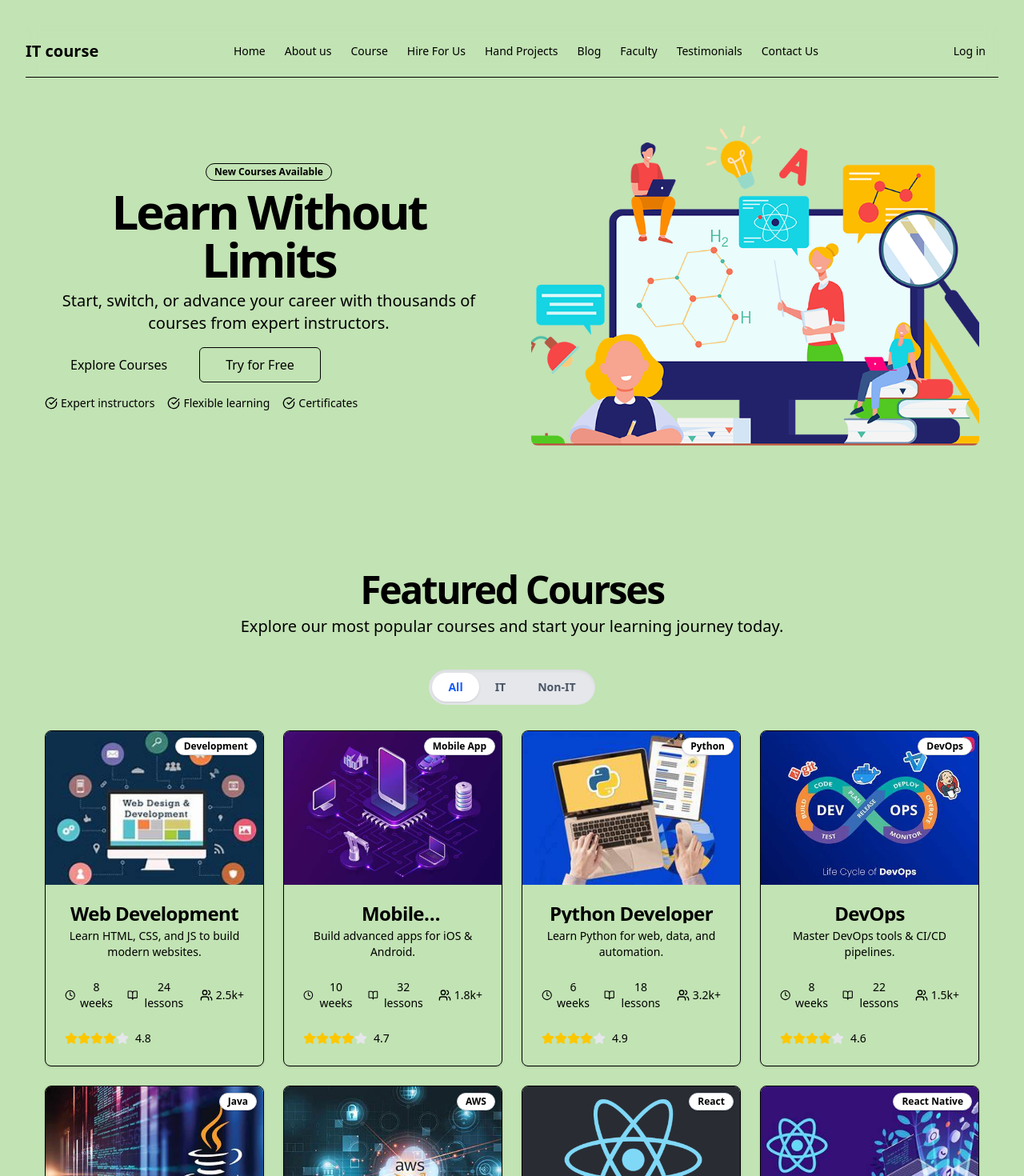
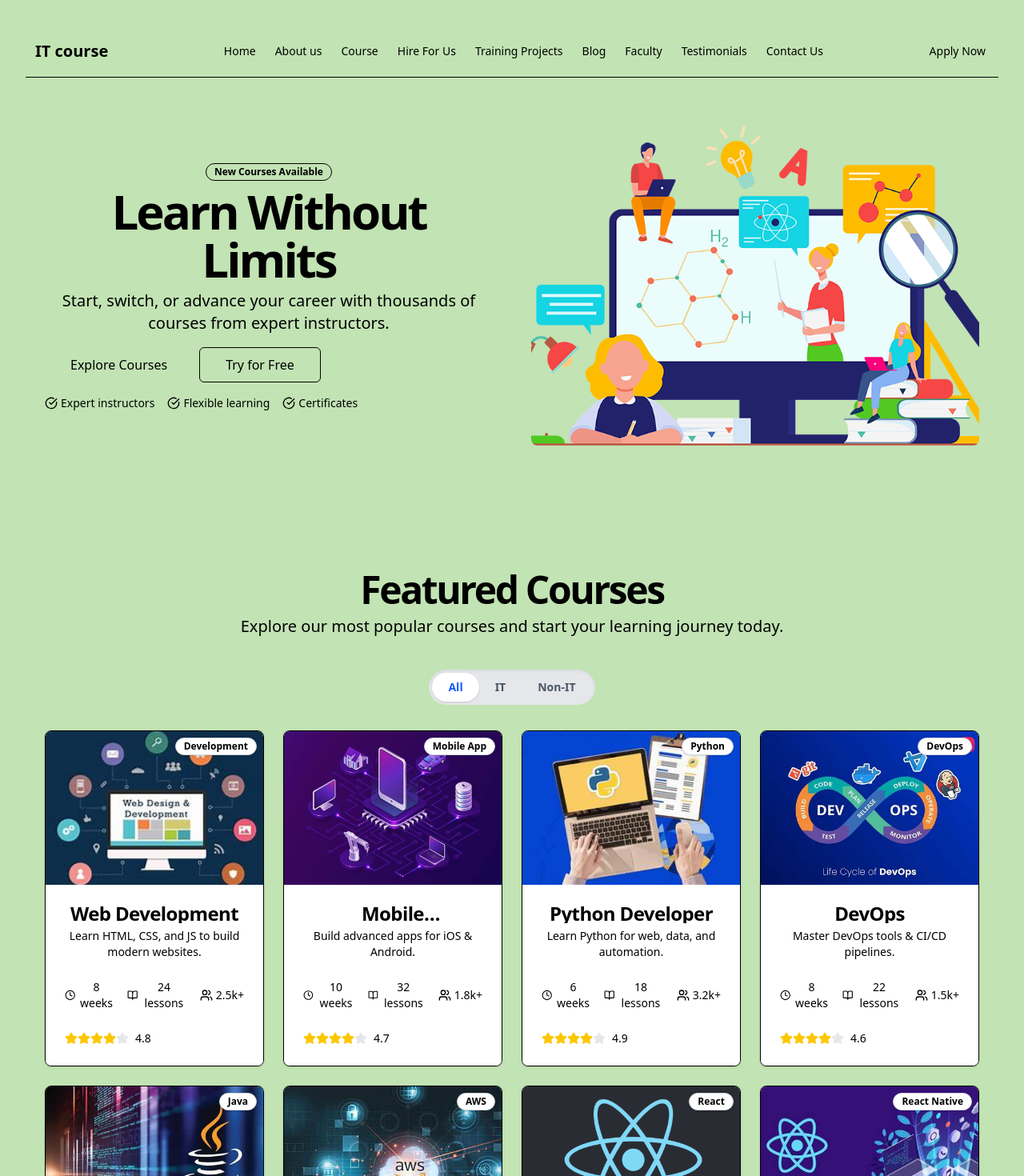
Before and after one commit to SunitaMore/Quran-app, a React (Vite) app: page / in a window 1280 px wide. Shown: the top 1470 px of the page at 80% size. Built offline with nearby package versions, Linux system fonts and the light colour scheme.

Commit message:
navbar hover training project page bg color on cards white

```diff
--- a/src/components/FeaturedCourse.jsx
+++ b/src/components/FeaturedCourse.jsx
@@ -488,11 +488,11 @@ const FeaturedCourse = () => {
                   {course.category}
                 </Badge>
               </div>
-              <CardHeader className="p-4">
+              <CardHeader className="p-4 bg-white">
                 <CardTitle className="line-clamp-1">{course.title}</CardTitle>
                 <CardDescription className="line-clamp-2">{course.description}</CardDescription>
               </CardHeader>
-              <CardContent className="p-4 pt-0">
+              <CardContent className="p-4 pt-0 bg-white">
                 <div className="flex items-center gap-4 text-sm text-muted-foreground">
                   <div className="flex items-center gap-1">
                     <Clock className="h-4 w-4" />
@@ -508,7 +508,7 @@ const FeaturedCourse = () => {
                   </div>
                 </div>
               </CardContent>
-              <CardFooter className="p-4 flex items-center justify-between">
+              <CardFooter className="p-4 flex items-center justify-between bg-white">
                 <div className="flex items-center">
                   <Star className="h-4 w-4 fill-yellow-400 text-yellow-400" />
                   <Star className="h-4 w-4 fill-yellow-400 text-yellow-400" />
--- a/src/components/Navbar.jsx
+++ b/src/components/Navbar.jsx
@@ -15,63 +15,63 @@ const Navbar = () => {
     <header className="sticky top-0 z-50 w-full border-b bg-background/95 backdrop-blur supports-[backdrop-filter]:bg-background/60">
       <div className="container flex h-16 items-center justify-between ">
         <div className="flex items-center gap-2">
-          <NavLink to="/" className="text-xl font-bold cursor-pointer">IT course</NavLink>
+          <NavLink to="/" className="text-xl font-bold cursor-pointer px-3 py-1 rounded hover:bg-blue-100 transition">IT course</NavLink>
         </div>
         <nav className="hidden md:flex gap-6">
           <NavLink smooth={true} duration={500} offset={-70}
             to="/"
-            className="text-sm font-medium hover:text-primary cursor-pointer"
+            className="text-sm font-medium text-muted-foreground hover:text-blue-600 transition duration-300"
           >
             Home
           </NavLink>
 
           <NavLink
             to="/aboutus"
-            className="text-sm font-medium hover:text-primary"
+             className="text-sm font-medium text-muted-foreground hover:text-blue-600 transition duration-300"
           >
             About us
           </NavLink>
           <Link to="course" smooth={true} duration={500} offset={-70}
-           className="text-sm font-medium hover:text-primary cursor-pointer"
+           className="text-sm font-medium text-muted-foreground hover:text-blue-600 transition duration-300"
            onClick={() => handleScrollTo("course")}
           >
             Course
           </Link>
           <NavLink
             to="/hireforus"
-            className="text-sm font-medium hover:text-primary"
+            className="text-sm font-medium text-muted-foreground hover:text-blue-600 transition duration-300"
           >
             Hire For Us
           </NavLink>
           <NavLink
             to="/handproject"
-            className="text-sm font-medium hover:text-primary"
+             className="text-sm font-medium text-muted-foreground hover:text-blue-600 transition duration-300"
           >
-            Hand Projects
+            Training Projects
           </NavLink>
           <NavLink
             to="/features"
-            className="text-sm font-medium hover:text-primary"
+            className="text-sm font-medium text-muted-foreground hover:text-blue-600 transition duration-300"
           >
             Blog
           </NavLink>
           <NavLink
             to="/faculty"
-            className="text-sm font-medium hover:text-primary"
+            className="text-sm font-medium text-muted-foreground hover:text-blue-600 transition duration-300"
           >
             Faculty
           </NavLink>
 
           <Link smooth={true} duration={500} offset={-70}
             to="testimonials"
-            className="text-sm font-medium hover:text-primary cursor-pointer"
+           className="text-sm font-medium text-muted-foreground hover:text-blue-600 transition duration-300"
             onClick={() => handleScrollTo("testimonials")}
           >
             Testimonials
           </Link>
           <Link
             to="/contactus"
-            className="text-sm font-medium hover:text-primary cursor-pointer"
+            className="text-sm font-medium text-muted-foreground hover:text-blue-600 transition duration-300"
             onClick={() => handleScrollTo("contactus")}
           >
             Contact Us
@@ -82,7 +82,7 @@ const Navbar = () => {
             to="/login"
             className="text-sm font-medium hover:text-primary mr-4 "
           >
-            Log in
+            Apply Now
           </NavLink>
 
         </div>
--- a/src/pages/HandProject.jsx
+++ b/src/pages/HandProject.jsx
@@ -40,7 +40,7 @@ const HandProject = () => {
   return (
     <section className="bg-gray-100 px-6 py-12 md:py-20 text-gray-800">
       <div className="max-w-6xl mx-auto text-center mb-12">
-        <h2 className="text-4xl font-bold text-blue-600 mb-4">Hands-on Projects</h2>
+        <h2 className="text-4xl font-bold text-blue-600 mb-4">Training Projects</h2>
         <p className="text-lg text-gray-600">
           Practical projects to reinforce your skills and build a job-ready portfolio.
         </p>
```
